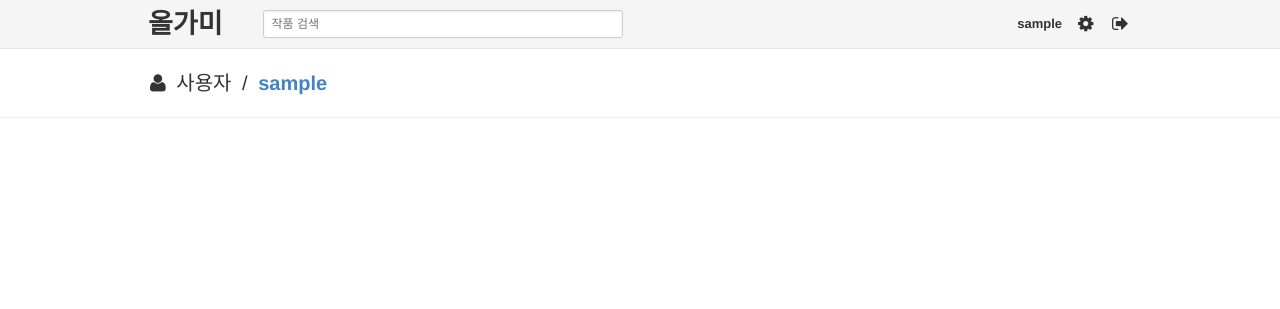
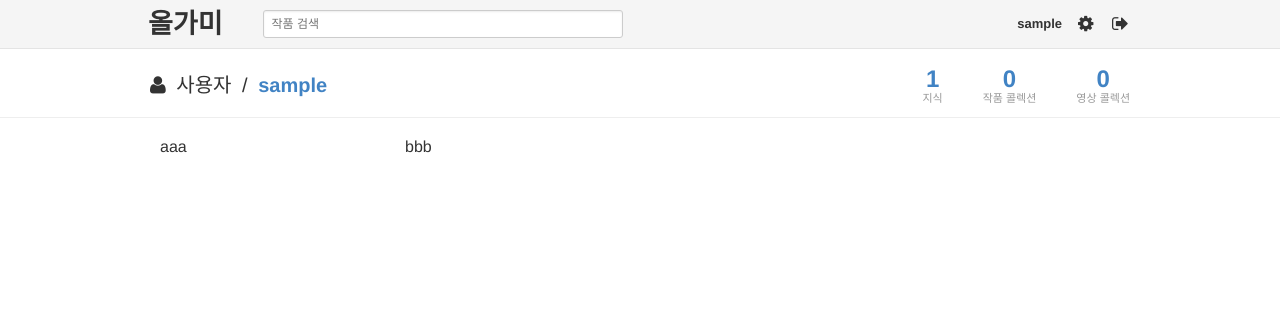
Before and after one commit to jeyraof/orgame, a Django app: page /collection/ in a window 1280 px wide. Shown: the top 309 px of the page. Run offline with Django 3.2, Linux system fonts and the light colour scheme; a user stored in the database is signed in; tables that the repository leaves empty hold one stand-in row (values such as "Sample post").

Commit message:
Add user collection numbering with knowledge

```diff
--- a/orgame/static/less/common.css
+++ b/orgame/static/less/common.css
@@ -135,6 +135,29 @@ dl.form input[type=text] {
   background-repeat: repeat-x;
   border-color: #5ca941;
 }
+.column-set {
+  clear: both;
+  overflow: hidden;
+}
+.column {
+  float: left;
+  padding: 0 10px;
+}
+.one-third {
+  width: 33%;
+}
+.two-thirds {
+  width: 67%;
+}
+.one-fourth {
+  width: 25%;
+}
+.one-half {
+  width: 50%;
+}
+.three-fourths {
+  width: 75%;
+}
 #header {
   background: #F5F5F5;
   border-bottom: 1px solid #E4E4E4;
@@ -186,7 +209,7 @@ dl.form input[type=text] {
   border-bottom: 1px solid #EEEEEE;
 }
 #content .page-head h1 {
-  margin: 0;
+  margin: 2px 0 -2px 0;
   padding: 0;
   line-height: 28px;
   font-size: 20px;
@@ -202,3 +225,29 @@ dl.form input[type=text] {
   color: #4183c4;
   font-weight: bold;
 }
+.page-head .collection .cl-nav {
+  margin: -4px -20px 0 0;
+  padding: 0;
+  list-style: none;
+}
+.page-head .collection .cl-nav .cl-nav-item {
+  float: left;
+}
+.page-head .collection .cl-nav .cl-nav-item > a {
+  display: block;
+  text-align: center;
+  padding: 0 20px;
+}
+.page-head .collection .cl-nav .cl-nav-item .count {
+  display: block;
+  font-weight: bold;
+  font-size: 24px;
+  line-height: 1;
+  color: #4183c4;
+}
+.page-head .collection .cl-nav .cl-nav-item .title {
+  display: block;
+  color: #999999;
+  font-size: 11px;
+  line-height: 15px;
+}
--- a/orgame/static/less/common.less
+++ b/orgame/static/less/common.less
@@ -60,7 +60,7 @@
     border-bottom: 1px solid #EEEEEE;
 
     h1 {
-      margin: 0;
+      margin: 2px 0 -2px 0;
       padding: 0;
       line-height: 28px;
       font-size: 20px;
@@ -79,3 +79,5 @@
     }
   }
 }
+
+@import "member.less";
--- a/orgame/static/less/global.less
+++ b/orgame/static/less/global.less
@@ -143,3 +143,18 @@ dl.form {
     border-color: #5ca941;
   }
 }
+
+.column-set {
+  clear: both;
+  overflow: hidden;
+}
+
+.column {
+  float: left;
+  padding: 0 10px;
+}
+.one-third {width: 33%;}
+.two-thirds {width: 67%;}
+.one-fourth {width: 25%;}
+.one-half {width: 50%;}
+.three-fourths {width: 75%;}
--- /dev/null
+++ b/orgame/static/less/member.less
@@ -0,0 +1,34 @@
+.page-head {
+  .collection {
+    .cl-nav {
+      margin: -4px -20px 0 0;
+      padding: 0;
+      list-style: none;
+
+      .cl-nav-item {
+        float: left;
+
+        > a {
+          display: block;
+          text-align: center;
+          padding: 0 20px;
+        }
+
+        .count {
+          display: block;
+          font-weight: bold;
+          font-size: 24px;
+          line-height: 1;
+          color: #4183c4;
+        }
+
+        .title {
+          display: block;
+          color: #999999;
+          font-size: 11px;
+          line-height: 15px;
+        }
+      }
+    }
+  }
+}
--- a/orgame/templates/member/collection.html
+++ b/orgame/templates/member/collection.html
@@ -8,7 +8,39 @@
             <span class="category">사용자</span>
             <span class="divider">/</span>
             <a class="target" href="{% url 'user_collection' owner.profile.nickname %}">{{ owner.profile.nickname }}</a>
+
+            <ul class="cl-nav right">
+                <li class="cl-nav-item">
+                    <a href="#">
+                        <span class="count">{{ owner.profile.knowledge }}</span>
+                        <span class="title">지식</span>
+                    </a>
+                </li>
+                <li class="cl-nav-item">
+                    <a href="#">
+                        <span class="count">0</span>
+                        <span class="title">작품 콜렉션</span>
+                    </a>
+                </li>
+                <li class="cl-nav-item">
+                    <a href="#">
+                        <span class="count">0</span>
+                        <span class="title">영상 콜렉션</span>
+                    </a>
+                </li>
+            </ul>
         </h1>
     </div>
 </div>
+
+<div class="container">
+    <div class="column-set">
+        <div class="column one-fourth">
+            aaa
+        </div>
+        <div class="column three-fourths">
+            bbb
+        </div>
+    </div>
+</div>
 {% endblock %}
```
